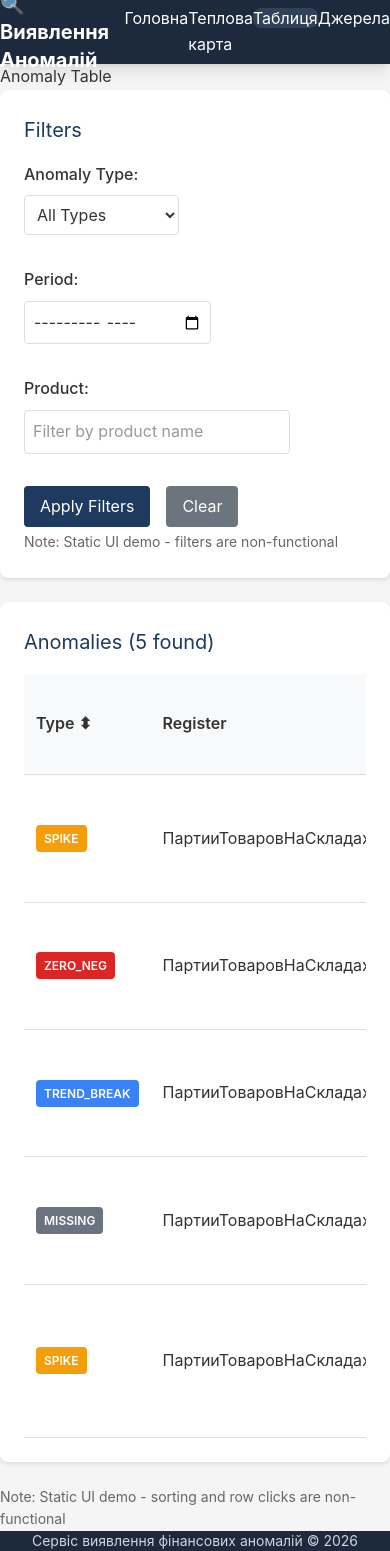
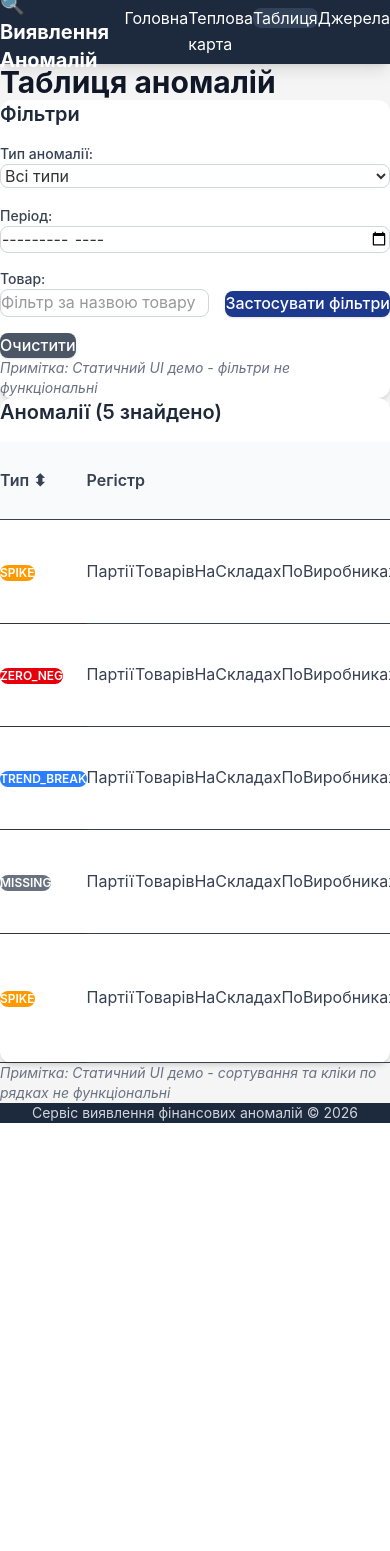
Before and after one commit to maximsamokhval/anomaly-detection, a FastAPI app: page /table in a window 390 px wide. After the commit the page ends 1123 px from the top, so only its background shows below. Run offline with FastAPI, Linux system fonts and the light colour scheme.

Commit message:
feat(ui): translate table.html to Ukrainian with Tailwind CSS
- Translate all UI text to Ukrainian
- Key translations:
  - 'Anomaly Table' → 'Таблиця аномалій'
  - 'Filters' → 'Фільтри'
  - 'Anomaly Type' → 'Тип аномалії'
  - 'Period' → 'Період'
  - 'Product' → 'Товар'
  - 'Apply Filters' → 'Застосувати фільтри'
  - Table headers: 'Регістр', 'Виміри', 'Поточне', 'Попереднє', '% зміни', 'Z-оцінка'
- Apply Tailwind CSS styling:
  - Filters: flex flex-wrap gap-4 with responsive min-w
  - Table: w-full border-collapse with overflow-x-auto
  - Headers: px-4 py-3 border-b bg-gray-50 with sortable cursors
  - Rows: hover:bg-gray-50 cursor-pointer
  - Badges: inline-block px-3 py-1 rounded-full text-xs font-semibold
  - Color-coded badges: bg-amber-500, bg-red-600, bg-blue-500, bg-gray-500
- Value highlighting: text-red-600 font-semibold for high values

Co-authored-by: Qwen-Coder <qwen-coder@alibabacloud.com>

```diff
--- a/backend/ui/templates/table.html
+++ b/backend/ui/templates/table.html
@@ -1,21 +1,21 @@
 {% extends "base.html" %}
 
-{% block title %}Anomaly Table - Anomaly Detection{% endblock %}
+{% block title %}Таблиця аномалій - Виявлення Аномалій{% endblock %}
 
 {% set active_page = 'table' %}
 
 {% block content %}
-<div class="table-page">
-    <h1>Anomaly Table</h1>
+<div class="space-y-6">
+    <h1 class="text-3xl font-bold text-gray-900">Таблиця аномалій</h1>
 
     <!-- Filters -->
-    <section class="card">
-        <h2>Filters</h2>
-        <div class="filters-row">
-            <div class="form-group">
-                <label for="filter-type">Anomaly Type:</label>
-                <select id="filter-type" class="form-control">
-                    <option value="">All Types</option>
+    <section class="bg-white rounded-xl shadow-md p-6">
+        <h2 class="text-xl font-semibold text-gray-800 mb-4">Фільтри</h2>
+        <div class="flex flex-wrap gap-4 items-end">
+            <div class="flex-1 min-w-[200px]">
+                <label for="filter-type" class="block text-sm font-medium text-gray-700 mb-1">Тип аномалії:</label>
+                <select id="filter-type" class="w-full px-3 py-2 border border-gray-300 rounded-lg focus:ring-2 focus:ring-blue-500 focus:border-blue-500 transition-colors">
+                    <option value="">Всі типи</option>
                     <option value="SPIKE">SPIKE</option>
                     <option value="TREND_BREAK">TREND_BREAK</option>
                     <option value="ZERO_NEG">ZERO_NEG</option>
@@ -25,120 +25,120 @@
                 </select>
             </div>
 
-            <div class="form-group">
-                <label for="filter-period">Period:</label>
-                <input type="month" id="filter-period" class="form-control">
+            <div class="flex-1 min-w-[200px]">
+                <label for="filter-period" class="block text-sm font-medium text-gray-700 mb-1">Період:</label>
+                <input type="month" id="filter-period" class="w-full px-3 py-2 border border-gray-300 rounded-lg focus:ring-2 focus:ring-blue-500 focus:border-blue-500 transition-colors">
             </div>
 
-            <div class="form-group">
-                <label for="filter-product">Product:</label>
-                <input type="text" id="filter-product" class="form-control" placeholder="Filter by product name">
+            <div class="flex-1 min-w-[200px]">
+                <label for="filter-product" class="block text-sm font-medium text-gray-700 mb-1">Товар:</label>
+                <input type="text" id="filter-product" class="w-full px-3 py-2 border border-gray-300 rounded-lg focus:ring-2 focus:ring-blue-500 focus:border-blue-500 transition-colors" placeholder="Фільтр за назвою товару">
             </div>
 
-            <button id="apply-filters-btn" class="btn btn-primary">Apply Filters</button>
-            <button id="clear-filters-btn" class="btn btn-secondary">Clear</button>
+            <button id="apply-filters-btn" class="px-6 py-2.5 bg-blue-900 text-white font-medium rounded-lg hover:bg-blue-800 transition-colors shadow-sm">Застосувати фільтри</button>
+            <button id="clear-filters-btn" class="px-6 py-2.5 bg-gray-600 text-white font-medium rounded-lg hover:bg-gray-700 transition-colors shadow-sm">Очистити</button>
         </div>
-        <p class="help-text">Note: Static UI demo - filters are non-functional</p>
+        <p class="text-sm text-gray-500 italic mt-2">Примітка: Статичний UI демо - фільтри не функціональні</p>
     </section>
 
     <!-- Anomaly Table -->
-    <section class="card">
-        <h2>Anomalies (5 found)</h2>
-        <div class="table-container">
-            <table class="data-table">
+    <section class="bg-white rounded-xl shadow-md p-6">
+        <h2 class="text-xl font-semibold text-gray-800 mb-4">Аномалії (5 знайдено)</h2>
+        <div class="overflow-x-auto">
+            <table class="w-full border-collapse">
                 <thead>
                     <tr>
-                        <th class="sortable" data-sort="type">Type ⬍</th>
-                        <th>Register</th>
-                        <th>Dimensions</th>
-                        <th class="sortable" data-sort="period">Period ⬍</th>
-                        <th class="sortable" data-sort="current_value">Current Value ⬍</th>
-                        <th class="sortable" data-sort="previous_value">Previous Value ⬍</th>
-                        <th class="sortable" data-sort="pct_change">% Change ⬍</th>
-                        <th class="sortable" data-sort="zscore">Z-Score ⬍</th>
+                        <th class="px-4 py-3 text-left border-b bg-gray-50 font-semibold text-gray-700 cursor-pointer hover:bg-gray-100 select-none" data-sort="type">Тип ⬍</th>
+                        <th class="px-4 py-3 text-left border-b bg-gray-50 font-semibold text-gray-700">Регістр</th>
+                        <th class="px-4 py-3 text-left border-b bg-gray-50 font-semibold text-gray-700">Виміри</th>
+                        <th class="px-4 py-3 text-left border-b bg-gray-50 font-semibold text-gray-700 cursor-pointer hover:bg-gray-100 select-none" data-sort="period">Період ⬍</th>
+                        <th class="px-4 py-3 text-left border-b bg-gray-50 font-semibold text-gray-700 cursor-pointer hover:bg-gray-100 select-none" data-sort="current_value">Поточне ⬍</th>
+                        <th class="px-4 py-3 text-left border-b bg-gray-50 font-semibold text-gray-700 cursor-pointer hover:bg-gray-100 select-none" data-sort="previous_value">Попереднє ⬍</th>
+                        <th class="px-4 py-3 text-left border-b bg-gray-50 font-semibold text-gray-700 cursor-pointer hover:bg-gray-100 select-none" data-sort="pct_change">% зміни ⬍</th>
+                        <th class="px-4 py-3 text-left border-b bg-gray-50 font-semibold text-gray-700 cursor-pointer hover:bg-gray-100 select-none" data-sort="zscore">Z-оцінка ⬍</th>
                     </tr>
                 </thead>
                 <tbody>
                     <!-- Row 1: SPIKE -->
-                    <tr class="anomaly-row" data-href="/drilldown?product=Product+A">
-                        <td><span class="badge badge-spike">SPIKE</span></td>
-                        <td>ПартииТоваровНаСкладахПоПроизводителям</td>
-                        <td>
-                            <small>Продукт A</small><br>
-                            <small>Центральный / ООО Компания</small>
+                    <tr class="anomaly-row hover:bg-gray-50 cursor-pointer" data-href="/drilldown?product=Product+A">
+                        <td class="px-4 py-3 border-b"><span class="inline-block px-3 py-1 rounded-full text-xs font-semibold bg-amber-500 text-white">SPIKE</span></td>
+                        <td class="px-4 py-3 border-b text-gray-700">ПартіїТоварівНаСкладахПоВиробниках</td>
+                        <td class="px-4 py-3 border-b">
+                            <small class="text-gray-700">Продукт A</small><br>
+                            <small class="text-gray-500">Центральний / ТОВ Компанія</small>
                         </td>
-                        <td>2026-02-28</td>
-                        <td>1240.0</td>
-                        <td>500.0</td>
-                        <td class="value-high">+148.0%</td>
-                        <td class="value-high">3.5</td>
+                        <td class="px-4 py-3 border-b text-gray-700">2026-02-28</td>
+                        <td class="px-4 py-3 border-b text-gray-700">1240.0</td>
+                        <td class="px-4 py-3 border-b text-gray-700">500.0</td>
+                        <td class="px-4 py-3 border-b text-red-600 font-semibold">+148.0%</td>
+                        <td class="px-4 py-3 border-b text-red-600 font-semibold">3.5</td>
                     </tr>
 
                     <!-- Row 2: ZERO_NEG -->
-                    <tr class="anomaly-row" data-href="/drilldown?product=Product+B">
-                        <td><span class="badge badge-zero-neg">ZERO_NEG</span></td>
-                        <td>ПартииТоваровНаСкладахПоПроизводителям</td>
-                        <td>
-                            <small>Продукт B</small><br>
-                            <small>Центральный / ООО Компания</small>
+                    <tr class="anomaly-row hover:bg-gray-50 cursor-pointer" data-href="/drilldown?product=Product+B">
+                        <td class="px-4 py-3 border-b"><span class="inline-block px-3 py-1 rounded-full text-xs font-semibold bg-red-600 text-white">ZERO_NEG</span></td>
+                        <td class="px-4 py-3 border-b text-gray-700">ПартіїТоварівНаСкладахПоВиробниках</td>
+                        <td class="px-4 py-3 border-b">
+                            <small class="text-gray-700">Продукт B</small><br>
+                            <small class="text-gray-500">Центральний / ТОВ Компанія</small>
                         </td>
-                        <td>2026-01-31</td>
-                        <td class="value-negative">-100.0</td>
-                        <td>1600.0</td>
-                        <td class="value-high">N/A</td>
-                        <td>N/A</td>
+                        <td class="px-4 py-3 border-b text-gray-700">2026-01-31</td>
+                        <td class="px-4 py-3 border-b text-red-600 font-semibold">-100.0</td>
+                        <td class="px-4 py-3 border-b text-gray-700">1600.0</td>
+                        <td class="px-4 py-3 border-b text-gray-700">Н/Д</td>
+                        <td class="px-4 py-3 border-b text-gray-700">Н/Д</td>
                     </tr>
 
                     <!-- Row 3: TREND_BREAK -->
-                    <tr class="anomaly-row" data-href="/drilldown?product=Product+C">
-                        <td><span class="badge badge-trend-break">TREND_BREAK</span></td>
-                        <td>ПартииТоваровНаСкладахПоПроизводителям</td>
-                        <td>
-                            <small>Продукт C</small><br>
-                            <small>Центральный / ООО Компания</small>
+                    <tr class="anomaly-row hover:bg-gray-50 cursor-pointer" data-href="/drilldown?product=Product+C">
+                        <td class="px-4 py-3 border-b"><span class="inline-block px-3 py-1 rounded-full text-xs font-semibold bg-blue-500 text-white">TREND_BREAK</span></td>
+                        <td class="px-4 py-3 border-b text-gray-700">ПартіїТоварівНаСкладахПоВиробниках</td>
+                        <td class="px-4 py-3 border-b">
+                            <small class="text-gray-700">Продукт C</small><br>
+                            <small class="text-gray-500">Центральний / ТОВ Компанія</small>
                         </td>
-                        <td>2026-03-31</td>
-                        <td>450.0</td>
-                        <td>550.0</td>
-                        <td class="value-high">-18.2%</td>
-                        <td>2.1</td>
+                        <td class="px-4 py-3 border-b text-gray-700">2026-03-31</td>
+                        <td class="px-4 py-3 border-b text-gray-700">450.0</td>
+                        <td class="px-4 py-3 border-b text-gray-700">550.0</td>
+                        <td class="px-4 py-3 border-b text-red-600 font-semibold">-18.2%</td>
+                        <td class="px-4 py-3 border-b text-gray-700">2.1</td>
                     </tr>
 
                     <!-- Row 4: MISSING -->
-                    <tr class="anomaly-row" data-href="/drilldown?product=Product+D">
-                        <td><span class="badge badge-missing">MISSING</span></td>
-                        <td>ПартииТоваровНаСкладахПоПроизводителям</td>
-                        <td>
-                            <small>Продукт D</small><br>
-                            <small>Центральный / ООО Компания</small>
+                    <tr class="anomaly-row hover:bg-gray-50 cursor-pointer" data-href="/drilldown?product=Product+D">
+                        <td class="px-4 py-3 border-b"><span class="inline-block px-3 py-1 rounded-full text-xs font-semibold bg-gray-500 text-white">MISSING</span></td>
+                        <td class="px-4 py-3 border-b text-gray-700">ПартіїТоварівНаСкладахПоВиробниках</td>
+                        <td class="px-4 py-3 border-b">
+                            <small class="text-gray-700">Продукт D</small><br>
+                            <small class="text-gray-500">Центральний / ТОВ Компанія</small>
                         </td>
-                        <td>2026-02-28</td>
-                        <td>N/A</td>
-                        <td>900.0</td>
-                        <td>N/A</td>
-                        <td>N/A</td>
+                        <td class="px-4 py-3 border-b text-gray-700">2026-02-28</td>
+                        <td class="px-4 py-3 border-b text-gray-700">Н/Д</td>
+                        <td class="px-4 py-3 border-b text-gray-700">900.0</td>
+                        <td class="px-4 py-3 border-b text-gray-700">Н/Д</td>
+                        <td class="px-4 py-3 border-b text-gray-700">Н/Д</td>
                     </tr>
 
                     <!-- Row 5: Another SPIKE -->
-                    <tr class="anomaly-row" data-href="/drilldown?product=Product+A">
-                        <td><span class="badge badge-spike">SPIKE</span></td>
-                        <td>ПартииТоваровНаСкладахПоПроизводителям</td>
-                        <td>
-                            <small>Продукт A</small><br>
-                            <small>Склад Северный / ООО Компания</small>
+                    <tr class="anomaly-row hover:bg-gray-50 cursor-pointer" data-href="/drilldown?product=Product+A">
+                        <td class="px-4 py-3 border-b"><span class="inline-block px-3 py-1 rounded-full text-xs font-semibold bg-amber-500 text-white">SPIKE</span></td>
+                        <td class="px-4 py-3 border-b text-gray-700">ПартіїТоварівНаСкладахПоВиробниках</td>
+                        <td class="px-4 py-3 border-b">
+                            <small class="text-gray-700">Продукт A</small><br>
+                            <small class="text-gray-500">Склад Північний / ТОВ Компанія</small>
                         </td>
-                        <td>2026-02-28</td>
-                        <td>980.0</td>
-                        <td>400.0</td>
-                        <td class="value-high">+145.0%</td>
-                        <td>3.2</td>
+                        <td class="px-4 py-3 border-b text-gray-700">2026-02-28</td>
+                        <td class="px-4 py-3 border-b text-gray-700">980.0</td>
+                        <td class="px-4 py-3 border-b text-gray-700">400.0</td>
+                        <td class="px-4 py-3 border-b text-red-600 font-semibold">+145.0%</td>
+                        <td class="px-4 py-3 border-b text-red-600 font-semibold">3.2</td>
                     </tr>
                 </tbody>
             </table>
         </div>
     </section>
 
-    <p class="help-text">Note: Static UI demo - sorting and row clicks are non-functional</p>
+    <p class="text-sm text-gray-500 italic">Примітка: Статичний UI демо - сортування та кліки по рядках не функціональні</p>
 </div>
 {% endblock %}
 
@@ -147,7 +147,7 @@
 // Static UI - mock sorting
 document.querySelectorAll('.sortable').forEach(function(header) {
     header.addEventListener('click', function() {
-        alert('Static UI Demo: Sorting will be implemented in Phase 4 (US3)');
+        alert('Статичний UI Демо: Сортування буде реалізоване у Фазі 4 (US3)');
     });
 });
 
@@ -155,7 +155,7 @@ document.querySelectorAll('.sortable').forEach(function(header) {
 document.querySelectorAll('.anomaly-row').forEach(function(row) {
     row.addEventListener('click', function() {
         const href = this.getAttribute('data-href');
-        alert('Static UI Demo: Would navigate to ' + href);
+        alert('Статичний UI Демо: Перехід до ' + href);
         // window.location.href = href; // Uncomment in Phase 2
     });
 });
```
